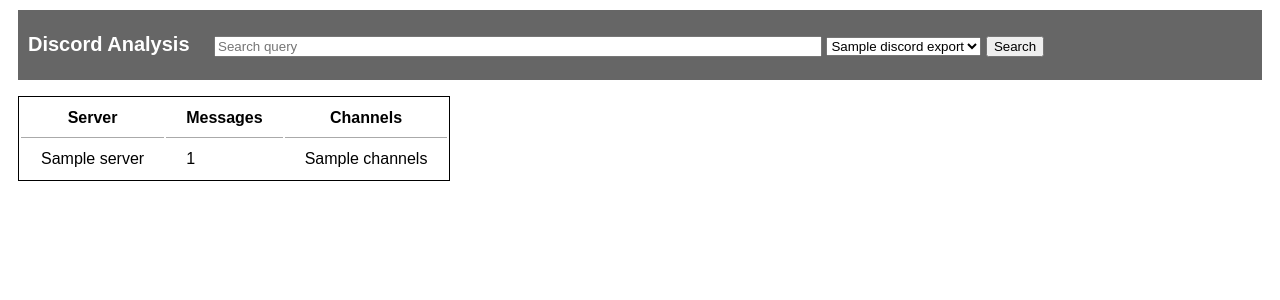
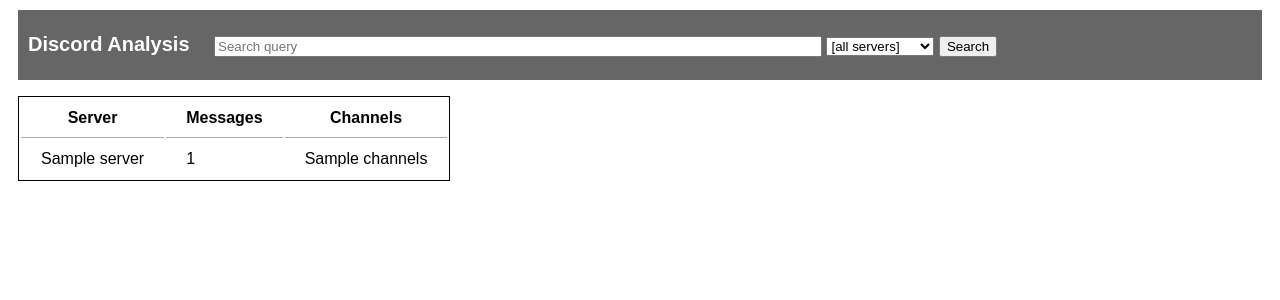
Before and after one commit to micahflee/discord-analysis, a Flask app: template templates/index.html in a window 1280 px wide. Shown: the top 300 px of the page. Run offline with Flask 2, Linux system fonts and the light colour scheme; the template is opened without the code that fills it: most values are stand-ins (such as "Sample title", 1, 10 or a date in 2020); parts of the project's set-up code (start-up, migrations or seed data) failed here and were passed over.

Commit message:
Refactor search to not use DiscordExports anymore

```diff
--- a/app.py
+++ b/app.py
@@ -149,26 +149,26 @@ def index():
             'channels': ', '.join(['#'+_.name for _ in channels])
         })
 
-    return render_template('index.html', server_stats=server_stats)
+    return render_template('index.html', servers=servers, server_stats=server_stats)
 
 @app.route('/search')
 def search():
     q = request.args.get('q')
-    de = request.args.get('de')
-    discord_export = DiscordExport.query.filter_by(id=de).first()
+    s = request.args.get('s')
+    server = Server.query.filter_by(id=s).first()
 
     messages = Message.query
-    if de:
-        messages = messages.filter_by(discord_export=discord_export)
+    if server:
+        messages = messages.filter_by(server=server)
     messages = messages.filter(Message.message.like("%{}%".format(q))).order_by(Message.timestamp).all()
 
-    if de:
-        description = 'Search {}: {}'.format(discord_export.basename, q)
+    if server:
+        description = 'Search {}: {}'.format(server.name, q)
     else:
         description = 'Search: {}'.format(q)
 
-    discord_exports = DiscordExport.query.all()
-    return render_template('view.html', q=q, de=de, discord_exports=discord_exports, messages=messages, description=description)
+    servers = Server.query.all()
+    return render_template('view.html', q=q, s=s, servers=servers, messages=messages, description=description)
 
 @app.route('/view/<channel_id>/<int:ts>')
 def view(channel_id, ts):
--- a/static/style.css
+++ b/static/style.css
@@ -83,11 +83,6 @@ body {
   font-size: 0.8em;
 }
 
-.content .results .json-filename {
-  color: #999999;
-  font-size: 0.8em;
-}
-
 .content .results .user-name {
   font-weight: bold;
   margin-right: 10px;
--- a/templates/layout.html
+++ b/templates/layout.html
@@ -14,11 +14,11 @@
         <div class="search">
           <form method="get" action="/search">
             <input type="text" name="q" class="q" placeholder="Search query" value="{{q}}" />
-            <select name="de" class="de">
+            <select name="s">
               <option value="">[all servers]</option>
-              {% for discord_export in discord_exports %}
-                <option value="{{ discord_export.id }}" {% if discord_export.check_str_id(de) %} selected="selected"{% endif %}>
-                  {{ discord_export.basename }}
+              {% for server in servers %}
+                <option value="{{ server.id }}" {% if server.id == s %} selected="selected"{% endif %}>
+                  {{ server.name }}
                 </option>
               {% endfor %}
             </select>
--- a/templates/message.html
+++ b/templates/message.html
@@ -2,8 +2,7 @@
   <p>
     <span class="user-name">{{ message.user.name }}</span>
     <span class="channel-name">#{{ message.channel.name }}</span>
-    <span class="server-name">[server: {{ message.channel.server.name }}]</span>
-    <span class="json-filename">[JSON file: {{ message.channel.server.discord_export.basename }}]</span>
+    <span class="server-name">[server: {{ message.server.name }}]</span>
     <span class="permalink"><a href="{{ message.permalink() }}?q={{q}}">view</a></span>
   </p>
   <p>
```
